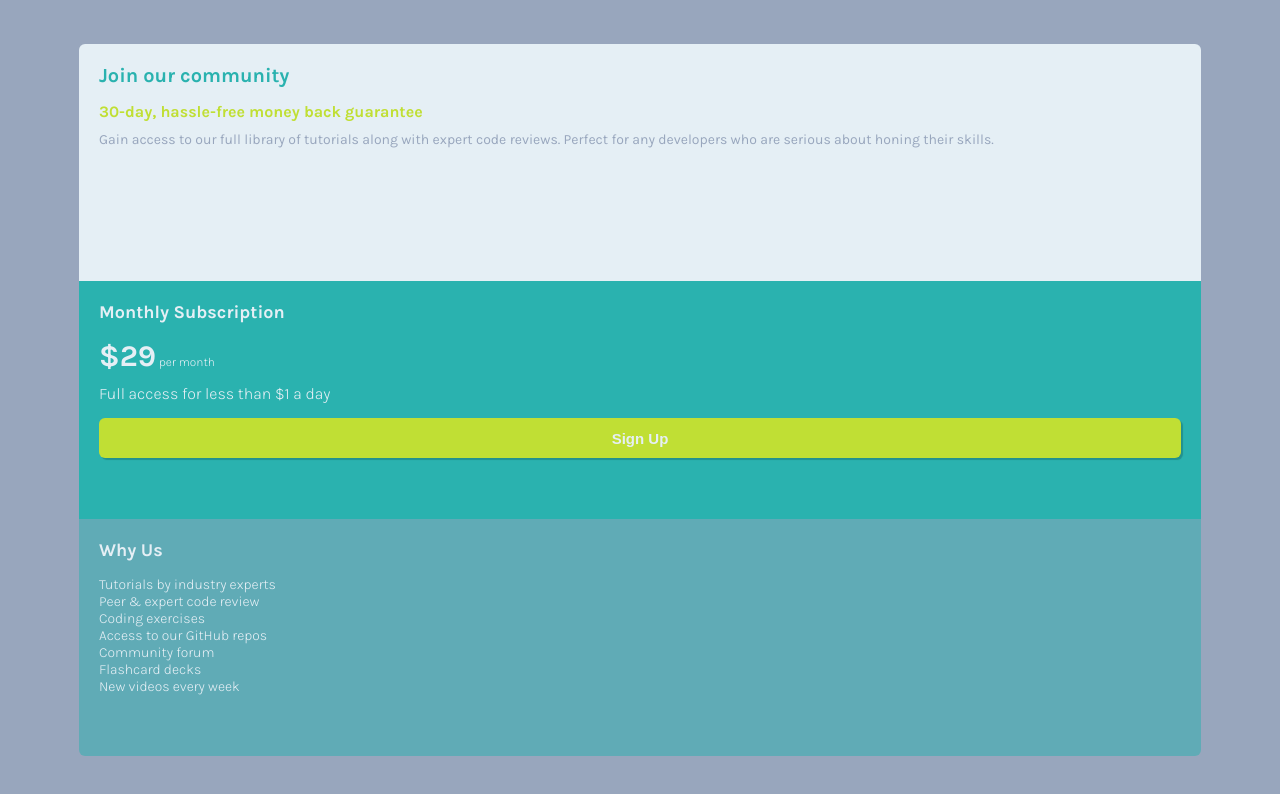
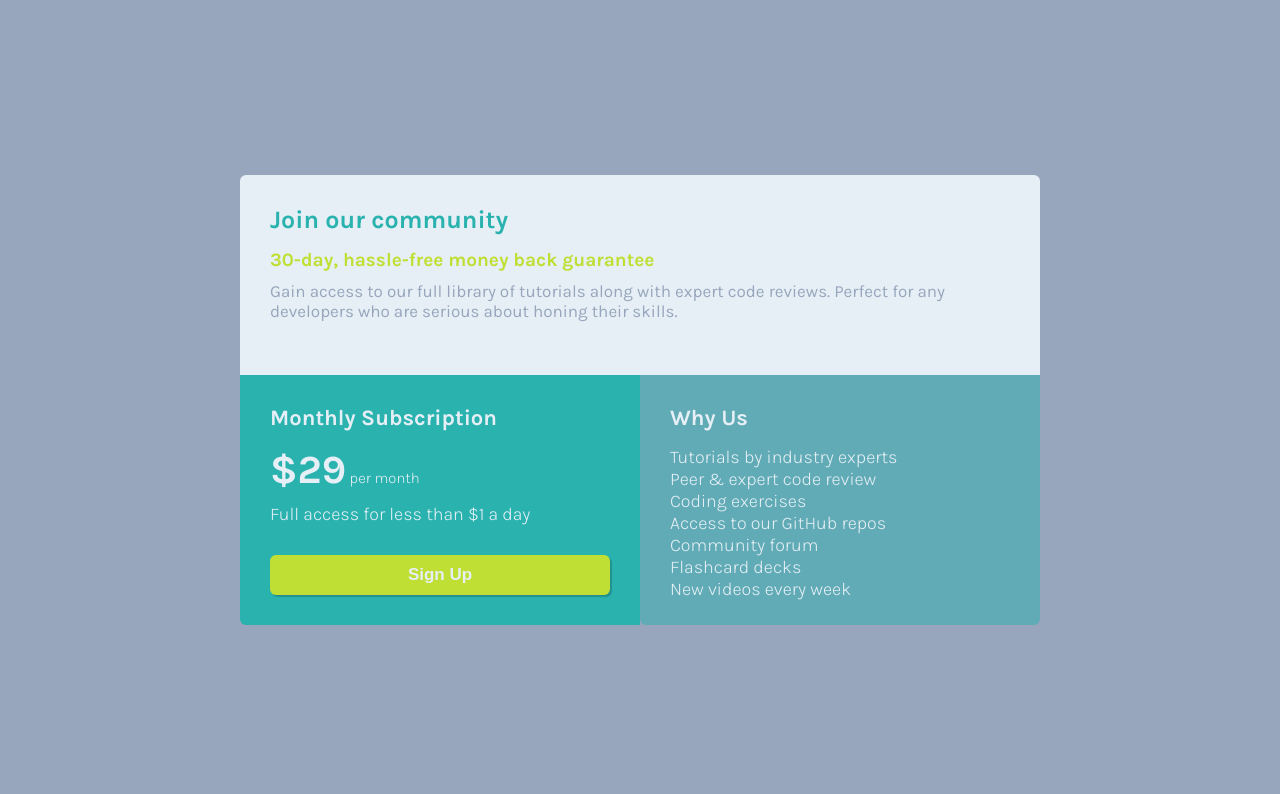
Before and after one commit to martinrol/Single-Price-Grid-Component, a plain HTML site: page index.html in a window 1280 px wide. Drawn offline with Linux system fonts and the light colour scheme.

Commit message:
Finished project

```diff
--- a/index.html
+++ b/index.html
@@ -8,6 +8,7 @@
     <link rel="preconnect" href="https://fonts.gstatic.com">
     <link href="https://fonts.googleapis.com/css2?family=Karla:wght@300;400;700&display=swap" rel="stylesheet">
     <link rel="stylesheet" href="./styles/styles.css">
+    <link rel="stylesheet" href="./styles/desktop.css" media="(min-width: 820px)">
     <title>Frontend Mentor | Single Price Grid Component</title>
   </head>
   <body>
--- /dev/null
+++ b/styles/desktop.css
@@ -0,0 +1,75 @@
+.container__cards {
+    display: grid;
+    grid-template: 200px 250px / repeat(2, 400px);
+    justify-content: center;
+    align-content: center;
+    grid-template-areas: "container__cards--community container__cards--community"
+                         "container__cards--subscription container__cards--whyUs";
+}
+
+.container__cards--community,
+.container__cards--subscription,
+.container__cards--whyUs {
+    padding: 30px;
+}
+
+.container__cards--community {
+    grid-area: container__cards--community;
+    width: 100%;
+    height: 100%;
+}
+
+.container__cards--subscription {
+    grid-area: container__cards--subscription;
+    width: 100%;
+    height: 100%;
+    border-bottom-left-radius: 6px;
+}
+
+.container__cards--whyUs {
+    grid-area: container__cards--whyUs;
+    width: 100%;
+    height: 100%;
+    border-bottom-right-radius: 6px;
+}
+
+.container__cards--community h1 {
+    font-size: 2.5rem;
+}
+
+.container__cards--community p:first-of-type {
+    font-size: 1.9rem;
+}
+
+.container__cards--community p:last-of-type {
+    font-size: 1.7rem;
+}
+
+.container__cards--subscription h2 {
+    font-size: 2.2rem;
+}
+
+.container__cards--subscription span {
+    font-size: 4rem;
+}
+
+.container__cards--subscription p {
+    font-size: 1.5rem;
+}
+
+.container__cards--subscription p:last-of-type {
+    margin-bottom: 30px;
+    font-size: 1.8rem;
+}
+
+.container__cards--subscription button {
+    font-size: 1.7rem;
+}
+
+.container__cards--whyUs h2 {
+    font-size: 2.2rem;
+}
+
+.container__cards--whyUs p {
+    font-size: 1.8rem;
+}
```
Also changed, not shown: 1 other file.
